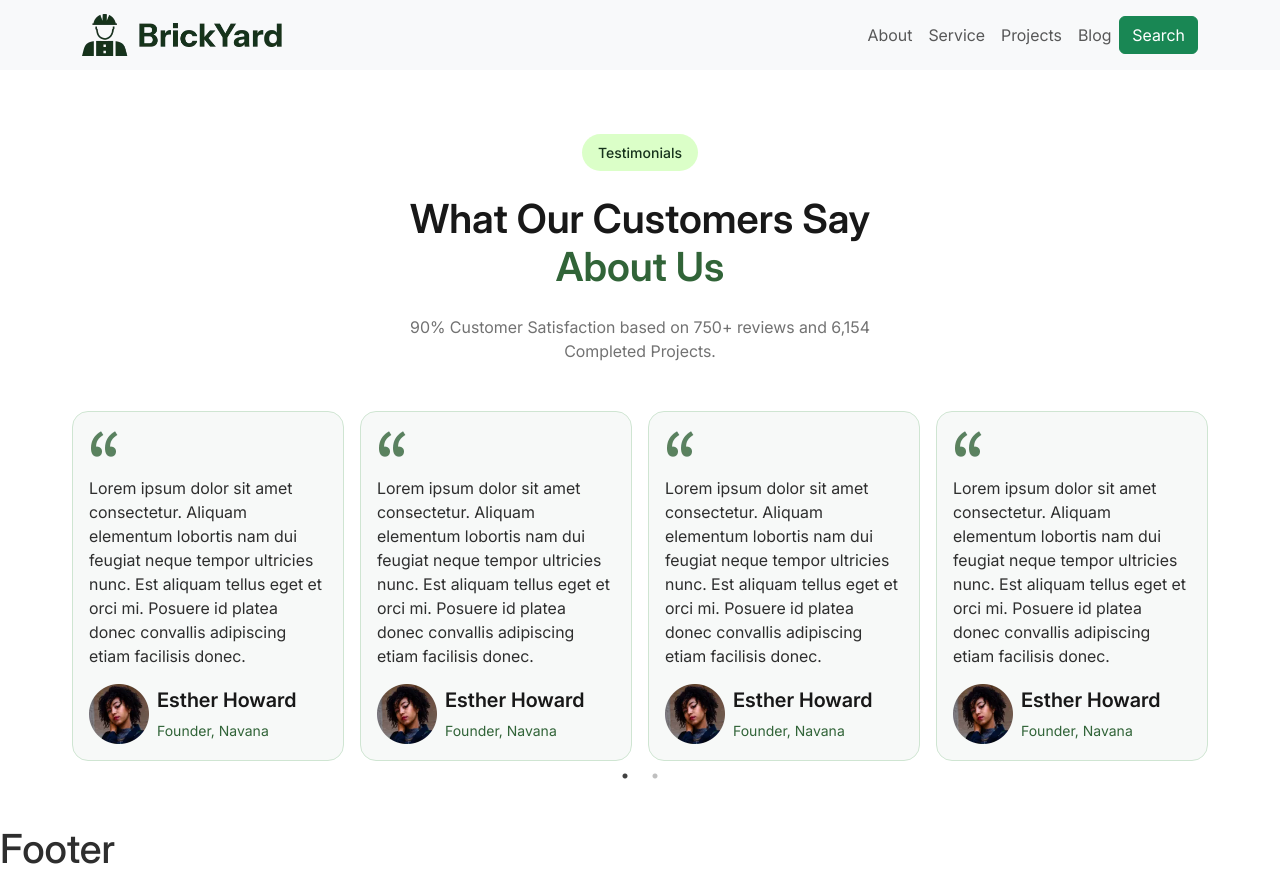
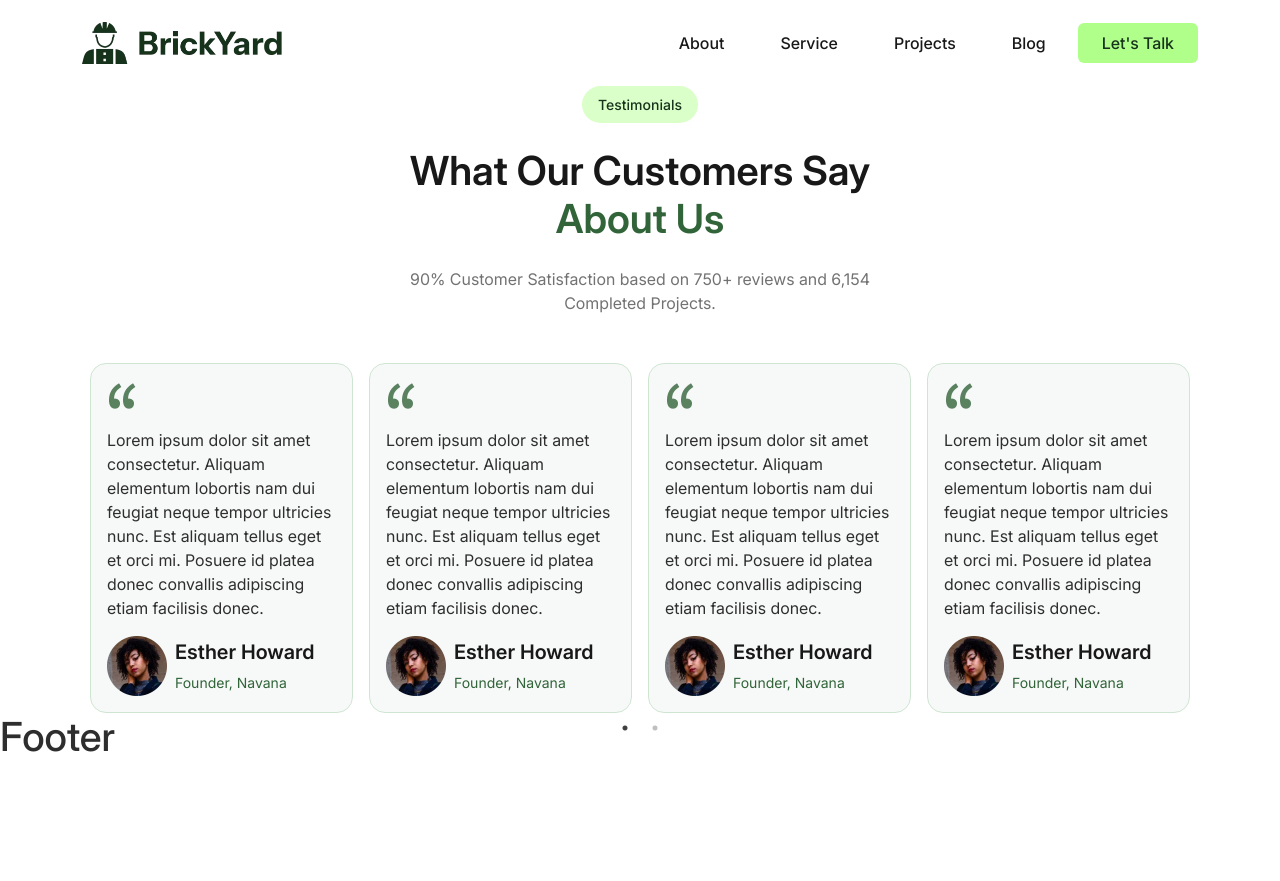
Before and after one commit to Ansari-Yasir-2004/brickyard_construction, a React (Create React App) app: page / in a window 1280 px wide. After the commit the page ends 800 px from the top, so only its background shows below. Built offline with nearby package versions, Linux system fonts and the light colour scheme.

Commit message:
Header complete with responsive

```diff
--- a/src/components/Header.js
+++ b/src/components/Header.js
@@ -1,28 +1,35 @@
 import React from "react";
-import Button from "react-bootstrap/Button";
 import Container from "react-bootstrap/Container";
 import Nav from "react-bootstrap/Nav";
 import Navbar from "react-bootstrap/Navbar";
 import CompanyLogo from "../assets/images/webp/company-logo.webp";
+import { navLinks } from "../data";
+import { NavLink } from "react-router-dom";
+import PrimaryBtn from "./PrimaryBtn";
 
 const Header = () => {
   return (
-    <Navbar collapseOnSelect expand="lg" className="bg-body-tertiary">
+    <Navbar collapseOnSelect expand="lg" className="bg-white p-3">
       <Container>
         <Navbar.Brand href="/">
-          <img src={CompanyLogo} width={"200px"} alt="Company logo" />
+          <img src={CompanyLogo} alt="Company logo" className="company-logo" />
         </Navbar.Brand>
         <Navbar.Toggle aria-controls="responsive-navbar-nav" />
         <Navbar.Collapse id="responsive-navbar-nav">
-          <Nav className="ms-auto">
-            <Nav.Link href="/about">About</Nav.Link>
-            <Nav.Link href="/service">Service</Nav.Link>
-            <Nav.Link href="/projects">Projects</Nav.Link>
-            <Nav.Link href="/blog">Blog</Nav.Link>
+          <Nav className="ms-auto gap-2 pt-4 pt-lg-0">
+            {navLinks.map((link) => (
+              <Nav.Link
+                key={link.id}
+                as={NavLink}
+                to={link.path}
+                className="text-capitalize border-top-0 border-start-0 border-end-0 border-silver-chalice border-lg-0 text-eerie-black fw-500 ps-3 px-lg-4 rounded-lg-pill"
+                activeClassName="bg-tea-green"
+              >
+                {link.label}
+              </Nav.Link>
+            ))}
+            <PrimaryBtn label={"Let's Talk"} />
           </Nav>
-          <Button href="/contact" variant="success">
-            Search
-          </Button>
         </Navbar.Collapse>
       </Container>
     </Navbar>
--- /dev/null
+++ b/src/components/PrimaryBtn.js
@@ -0,0 +1,14 @@
+import React from "react";
+
+const PrimaryBtn = ({ label }) => {
+  return (
+    <a
+      href="/contact"
+      className="bg-mint-green text-phthalo-green fw-500 rounded-2 px-4 nav-btn me-auto d-flex align-items-center"
+    >
+      {label}
+    </a>
+  );
+};
+
+export default PrimaryBtn;
--- a/src/components/Testimonials.js
+++ b/src/components/Testimonials.js
@@ -4,11 +4,13 @@ import ContentTitle from "./ContentTitle";
 import ContentPara from "./ContentPara";
 import PauseOnHover from "../components/PauseOnHover";
 import Quote from "../assets/images/webp/quote-img.webp";
-import { customerReview } from "../assets/data";
+import { customerReview } from "../data";
+import { Container } from "react-bootstrap";
 
 const Testimonials = () => {
   return (
-    <section className="">
+    <section>
+      <Container>
         <div className="max-w-500 mx-auto text-center mb-5">
           <ContentHeadCapsul>Testimonials</ContentHeadCapsul>
           <ContentTitle>
@@ -60,6 +62,7 @@ const Testimonials = () => {
             </div>
           ))}
         </PauseOnHover>
+      </Container>
     </section>
   );
 };
--- a/src/assets/data.js
+++ b/src/data.js
@@ -1,4 +1,27 @@
-import CustomerImg1 from "../assets/images/webp/customer-img-1.webp";
+import CustomerImg1 from "./assets/images/webp/customer-img-1.webp";
+
+export const navLinks = [
+  {
+    id: 1,
+    path: "/about",
+    label: "about",
+  },
+  {
+    id: 1,
+    path: "/service",
+    label: "service",
+  },
+  {
+    id: 1,
+    path: "/projects",
+    label: "projects",
+  },
+  {
+    id: 1,
+    path: "/blog",
+    label: "blog",
+  },
+];
 
 export const customerReview = [
   {
--- a/src/index.css
+++ b/src/index.css
@@ -23,6 +23,7 @@
   --silver-chalice: #adadad;
   --eucalyptus: #2cee91;
   --vampire-black: #0b0b0b;
+  --silver-chalice: #adadad;
   --font-inter-local: "Inter", sans-serif;
   --font-roboto-local: "Roboto", sans-serif;
 }
@@ -167,8 +168,24 @@
   border: 1px solid var(--light-silver) !important;
 }
 
+.border-silver-chalice {
+  border: 1px solid var(--silver-chalice) !important;
+}
+
+@media screen and (min-width: 992px) {
+  .border-lg-0 {
+    border: none !important;
+  }
+}
+
 .max-w-500 {
   max-width: 500px !important;
+}
+
+@media screen and (min-width: 992px) {
+  .rounded-lg-pill {
+    border-radius: var(--bs-border-radius-pill) !important;
+  }
 }
 
 body {
@@ -178,6 +195,36 @@ body {
   font-weight: 400 !important;
 }
 
-section {
-  padding: 4rem 5%;
+a {
+  text-decoration: none !important;
 }
+
+/***************************** HEADER CSSS *****************************/
+
+.company-logo {
+  max-width: 142px;
+}
+
+@media screen and (min-width: 768px) {
+  .company-logo {
+    max-width: 180px;
+  }
+}
+
+@media screen and (min-width: 992px) {
+  .company-logo {
+    max-width: 200px;
+  }
+}
+
+.nav-btn {
+  transition: all 0.4s ease !important;
+}
+
+.nav-btn:hover {
+  transform: scale(1.07);
+}
+
+.navbar-nav .nav-link.active {
+  background-color: var(--tea-green) !important;
+}
```
Lines whose indentation alone changed are shown as unchanged.
